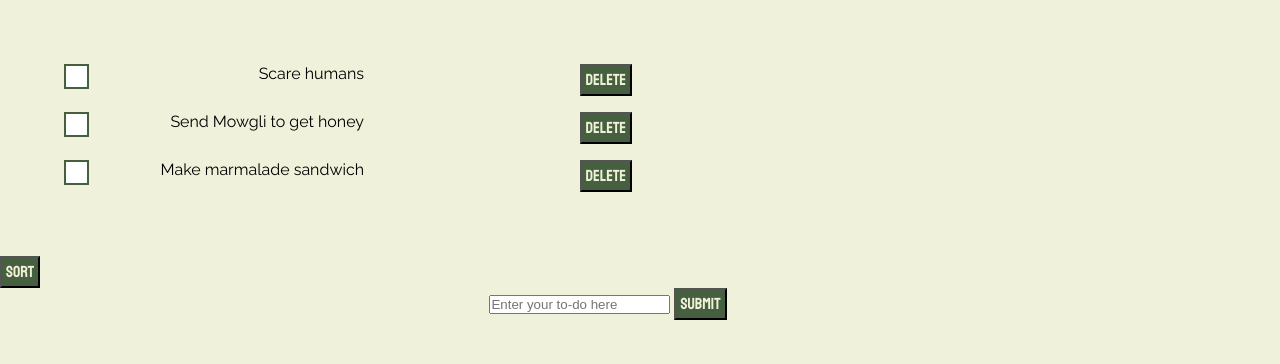
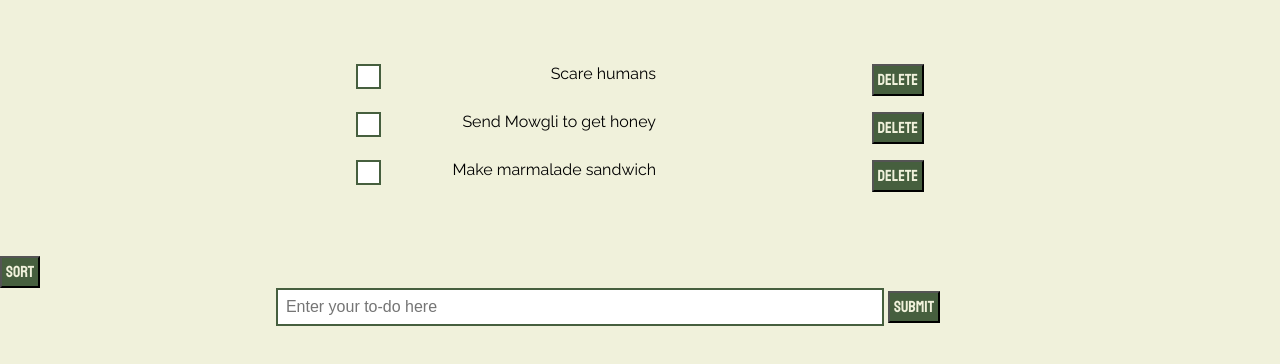
Before and after one commit to fac18/week2-ajnp-sbs-todolist, a website: page index.html in a window 1280 px wide. Shown: the part 320-684 px from the top of the page. Drawn offline with Linux system fonts and the light colour scheme; a web font is replaced by a local one.

Commit message:
style input box

```diff
--- a/style.css
+++ b/style.css
@@ -60,6 +60,7 @@ h2 {
 ul {
   display: flex;
   flex-direction: column;
+  align-items: center;
   justify-content: space-between;
   list-style: none;
 }
@@ -134,6 +135,13 @@ form {
   text-align: center;
 }
 
+input[name="description"] {
+  border: solid 2px #465f3e;
+  padding: 8px;
+  width: 50%;
+  font-size: 1rem;
+}
+
 .button {
   font-family: "Staatliches", cursive;
   font-size: 1rem;
```
